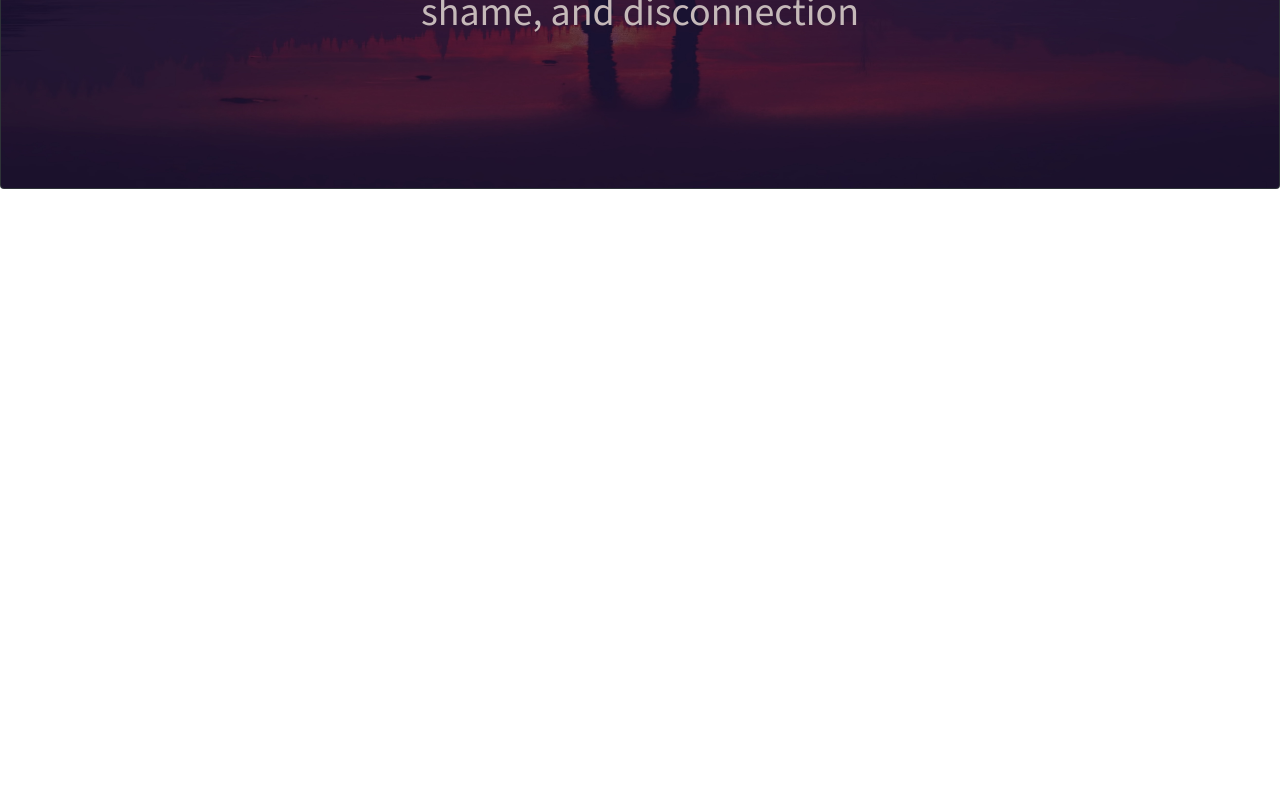
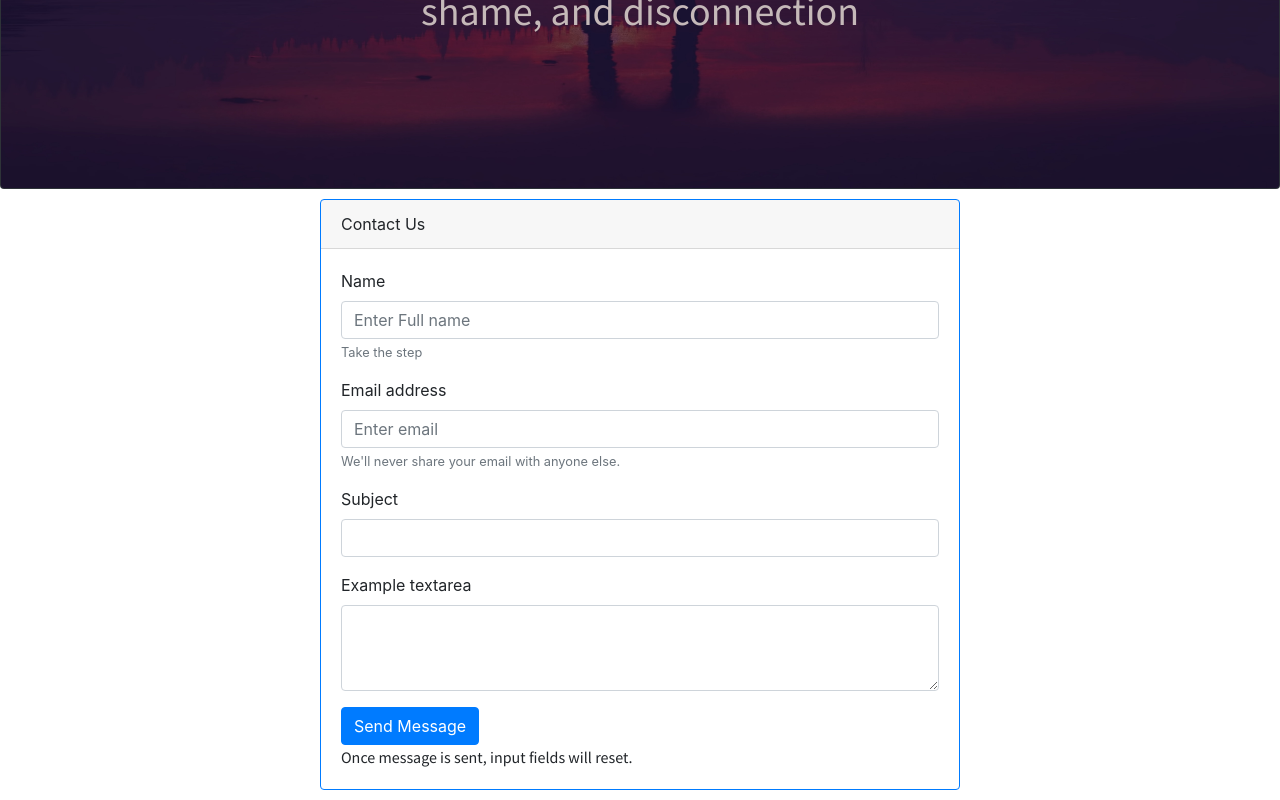
Before and after one commit to dchovanetz/GiveALife, a React (Create React App) app in the folder client/: page / in a window 1280 px wide. Shown: the part 1947-2747 px from the top of the page. Before the commit the page ends 2136 px from the top, so only its background shows below. Built offline with nearby package versions, Linux system fonts and the light colour scheme.

Commit message:
Just finished the contact form and email sent from site

```diff
--- a/client/package.json
+++ b/client/package.json
@@ -7,6 +7,7 @@
     "@testing-library/react": "^9.5.0",
     "@testing-library/user-event": "^7.2.1",
     "bootstrap": "^4.5.2",
+    "emailjs-com": "^2.6.3",
     "jquery": "^3.5.1",
     "popper.js": "^1.16.1",
     "react": "^16.13.1",
@@ -14,7 +15,7 @@
     "react-dom": "^16.13.1",
     "react-router": "^5.2.0",
     "react-router-dom": "^5.2.0",
-    "react-scripts": "3.3.1"
+    "react-scripts": "^3.4.3"
   },
   "scripts": {
     "start": "react-scripts start",
--- /dev/null
+++ b/client/src/components/home/ContactForm.js
@@ -0,0 +1,69 @@
+import React from 'react';
+import emailjs from 'emailjs-com';
+import Form from 'react-bootstrap/Form'
+import Button from 'react-bootstrap/Button'
+import Card from 'react-bootstrap/Card'
+
+export default function ContactUs() {
+
+  function sendEmail(e) {
+    e.preventDefault();
+
+    emailjs.sendForm('gmail', 'template_3v8s4zn', e.target, 'user_yomr6EhHGuD4HFwjIEobr')
+      .then((result) => {
+          console.log(result.text);
+      }, (error) => {
+          console.log(error.text);
+      });
+      e.target.reset()
+  }
+
+  return (
+
+    <Card border="primary" style={{ width: '40rem', margin: '10px auto' }}>
+        <Card.Header>Contact Us</Card.Header>
+        <Card.Body>
+            <Form className="contact-form" onSubmit={sendEmail}>
+
+                <Form.Group controlId="formBasicEmail">
+                    <Form.Label>Name</Form.Label>
+                    <Form.Control type="text" placeholder="Enter Full name" name="name" />
+                    <Form.Text className="text-muted">
+                    Take the step
+                    </Form.Text>
+                </Form.Group>
+
+                <Form.Group controlId="formBasicEmail">
+                    <Form.Label>Email address</Form.Label>
+                    <Form.Control type="email" placeholder="Enter email" name="email"/>
+                    <Form.Text className="text-muted">
+                    We'll never share your email with anyone else.
+                    </Form.Text>
+                </Form.Group>
+
+                <Form.Group controlId="formBasicEmail">
+                    <Form.Label>Subject</Form.Label>
+                    <Form.Control type="text"name="subject" />
+                </Form.Group>
+
+                <Form.Group controlId="exampleForm.ControlTextarea1">
+                    <Form.Label>Example textarea</Form.Label>
+                    <Form.Control as="textarea" rows="3" name="message"/>
+                </Form.Group>
+
+                <Button variant="primary" type="submit"
+                onClick={() => {
+                    alert("You've successfully sent us your information!")
+                  }}>
+                    Send Message
+                </Button>
+        </Form>
+
+            <Card.Text>
+                Once message is sent, input fields will reset.
+            </Card.Text>
+        </Card.Body>
+    </Card>
+
+  );
+}
--- a/client/src/components/home/Home.js
+++ b/client/src/components/home/Home.js
@@ -2,6 +2,7 @@ import React from 'react';
 import '../../App.css';
 import Carousel from './Carousel';
 import BodyCard from './BodyCard';
+import ContactForm from './ContactForm'
 import Mission from '../layout/Mission'
 
 
@@ -13,6 +14,7 @@ function Home() {
     <Carousel/>
     <BodyCard/>
     <Mission/>
+    <ContactForm />
 
   </div>
   );
```
Also changed, not shown: 1 other file (tests, documents, lock files or other folders).
